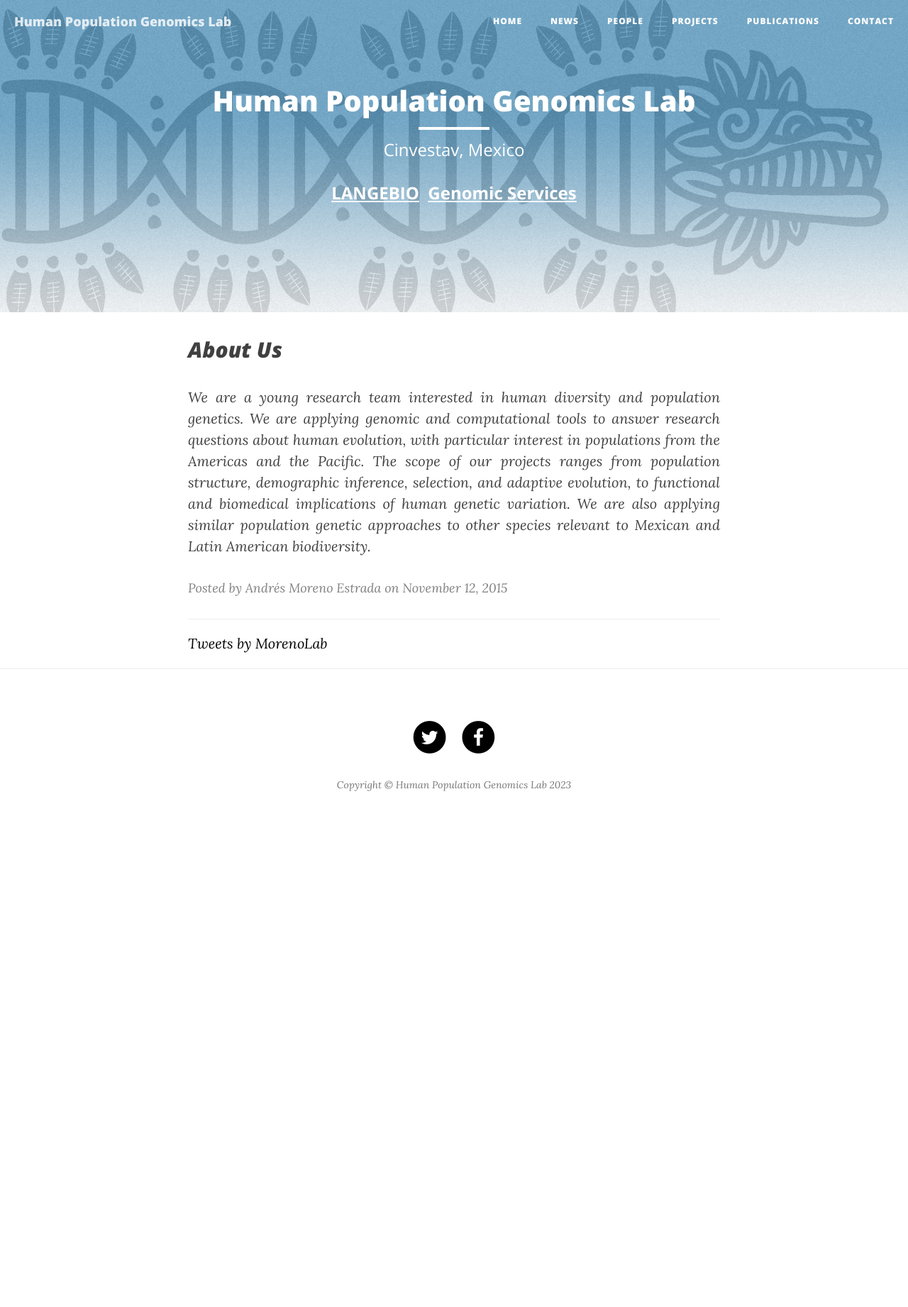
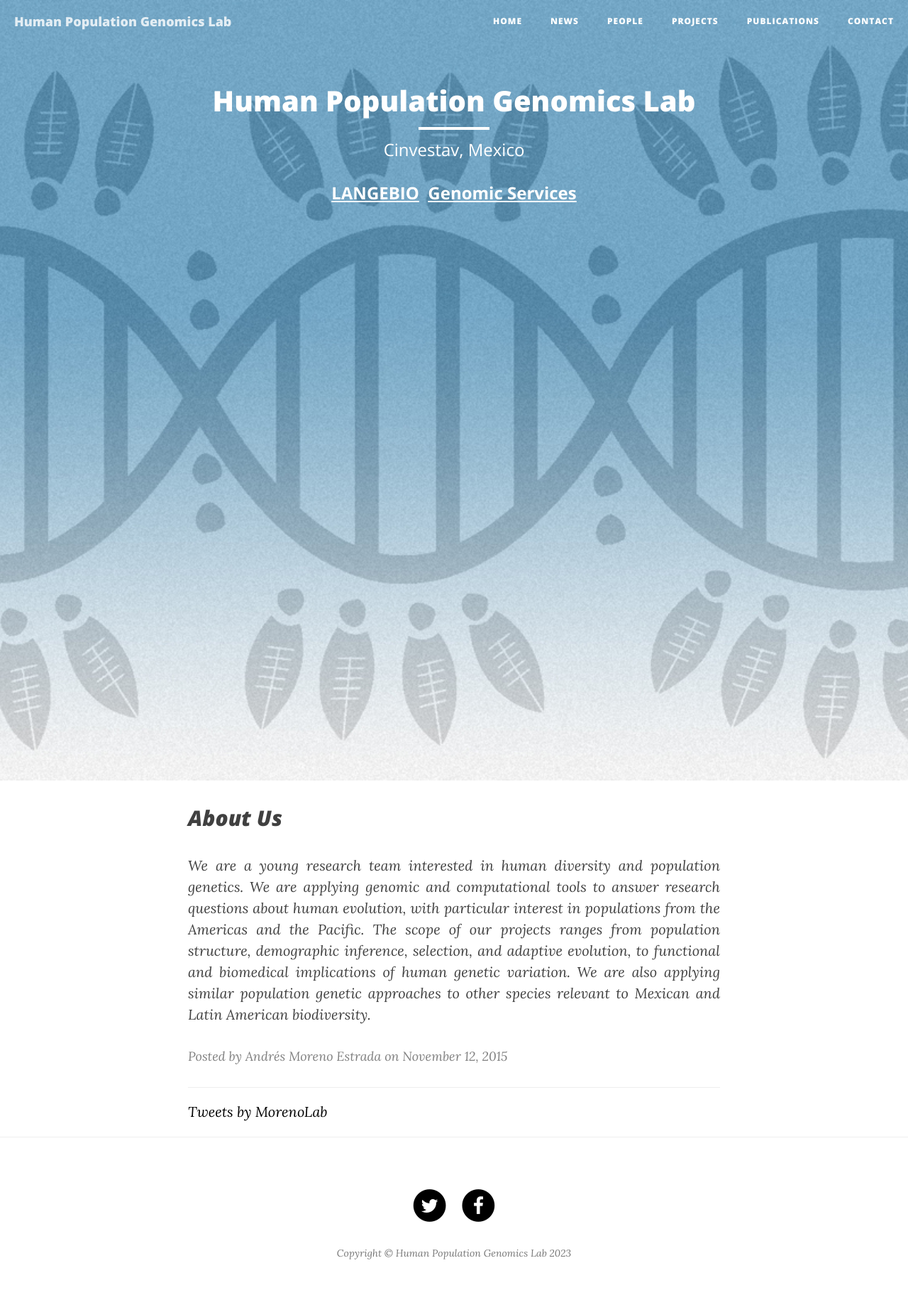
Before and after one commit to milkshakeplustip/milkshakeplustip.github.io, a Jekyll site: the page built from index.html, in a window 1280 px wide. Shown: the whole page at 71% size. Built offline with Jekyll 4.4.1, drawn with Linux system fonts in a browser that asks for light colours; nearby versions of some CDN libraries; the list of posts is cut into pages by our own code; comment, search, counter and statistics services are not loaded; before the commit the page ends 1182 px from its top, so only the background shows below that.

Commit message:
testing one more time

```diff
--- a/_layouts/page.html
+++ b/_layouts/page.html
@@ -3,7 +3,7 @@
 ---
 
 <!-- Page Header -->
-<header class="intro-header" style="background-image: url('{{ site.baseurl }}/{% if page.header-img %}{{ page.header-img }}{% else %}{{ site.header-img }}{% endif %}'); background-size: cover; background-attachment: fixed">
+<header class="intro-header" style="background-image: url('{{ site.baseurl }}/{% if page.header-img %}{{ page.header-img }}{% else %}{{ site.header-img }}{% endif %}'); background-size: cover; height: 1100px">
     <div class="container">
         <div class="row">
             <div class="col-lg-8 col-lg-offset-2 col-md-10 col-md-offset-1">
```
